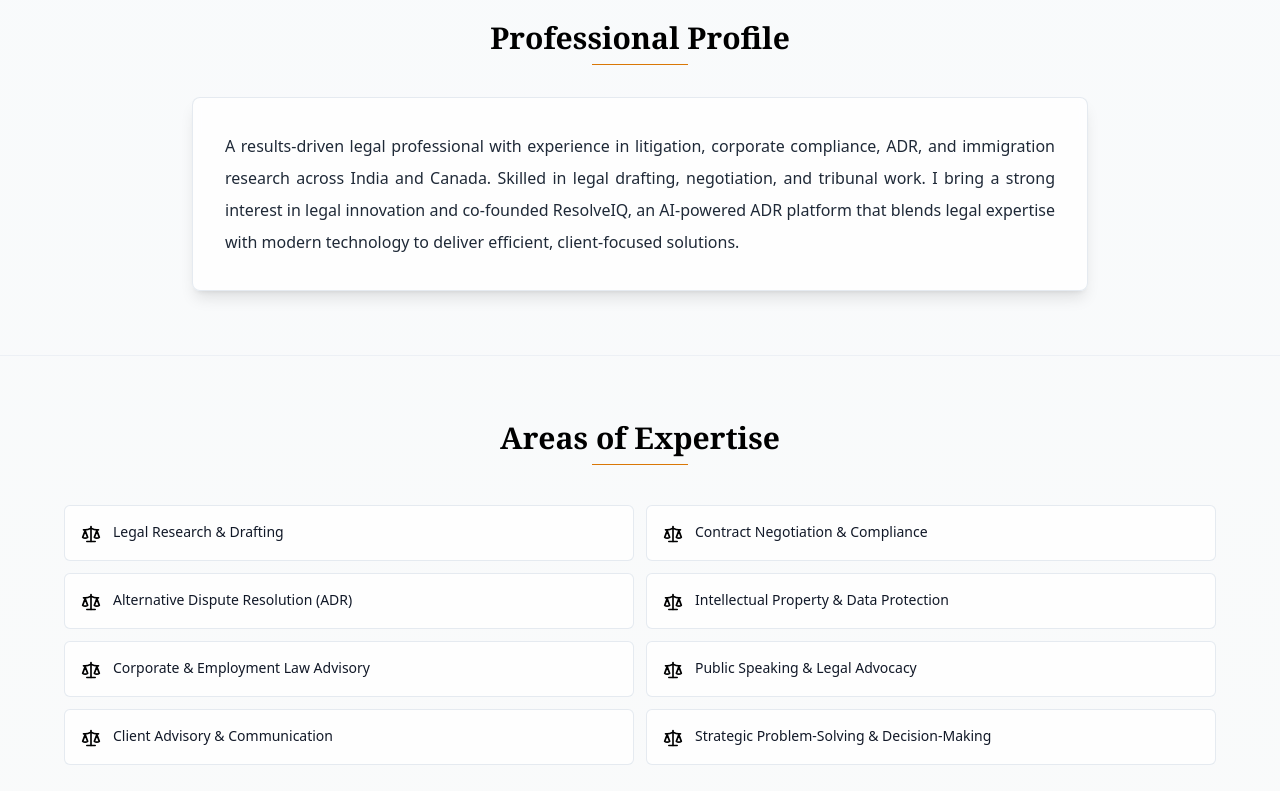
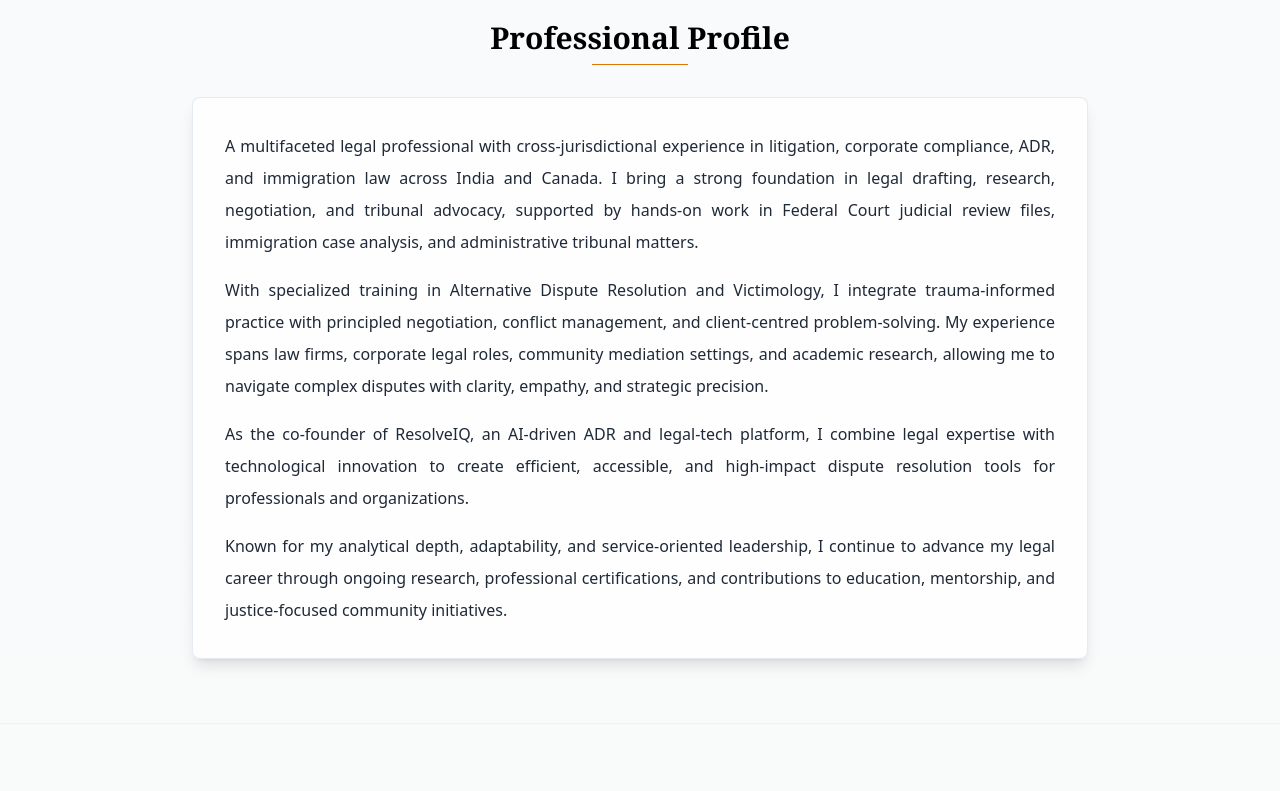
Before and after one commit to eeshwaa/portfolio_bolt, a React (Vite) app: page / in a window 1280 px wide. Shown: the part 600-1391 px from the top of the page. Built offline with nearby package versions, Linux system fonts and the light colour scheme.

Commit message:
Updated About.tsx

```diff
--- a/src/components/About.tsx
+++ b/src/components/About.tsx
@@ -5,13 +5,20 @@ export default function About() {
         <h2 className="text-3xl font-serif font-bold text-black mb-2 text-center animate-fade-in-up">Professional Profile</h2>
         <div className="h-px w-24 bg-amber-600 mx-auto mb-8 animate-fade-in-up animate-delay-100"></div>
         <div className="bg-white/80 backdrop-blur-sm p-8 border border-slate-300/50 shadow-lg rounded-lg animate-fade-in animate-delay-200">
-          <p className="text-gray-800 leading-loose text-base text-justify">
-            A results-driven legal professional with experience in litigation, corporate compliance,
-            ADR, and immigration research across India and Canada. Skilled in legal drafting, negotiation,
-            and tribunal work. I bring a strong interest in legal innovation and co-founded ResolveIQ,
-            an AI-powered ADR platform that blends legal expertise with modern technology to deliver
-            efficient, client-focused solutions.
-          </p>
+          <div className="text-gray-800 leading-loose text-base text-justify space-y-4">
+            <p>
+              A multifaceted legal professional with cross-jurisdictional experience in litigation, corporate compliance, ADR, and immigration law across India and Canada. I bring a strong foundation in legal drafting, research, negotiation, and tribunal advocacy, supported by hands-on work in Federal Court judicial review files, immigration case analysis, and administrative tribunal matters.
+            </p>
+            <p>
+              With specialized training in Alternative Dispute Resolution and Victimology, I integrate trauma-informed practice with principled negotiation, conflict management, and client-centred problem-solving. My experience spans law firms, corporate legal roles, community mediation settings, and academic research, allowing me to navigate complex disputes with clarity, empathy, and strategic precision.
+            </p>
+            <p>
+              As the co-founder of ResolveIQ, an AI-driven ADR and legal-tech platform, I combine legal expertise with technological innovation to create efficient, accessible, and high-impact dispute resolution tools for professionals and organizations.
+            </p>
+            <p>
+              Known for my analytical depth, adaptability, and service-oriented leadership, I continue to advance my legal career through ongoing research, professional certifications, and contributions to education, mentorship, and justice-focused community initiatives.
+            </p>
+          </div>
         </div>
       </div>
     </section>
```
